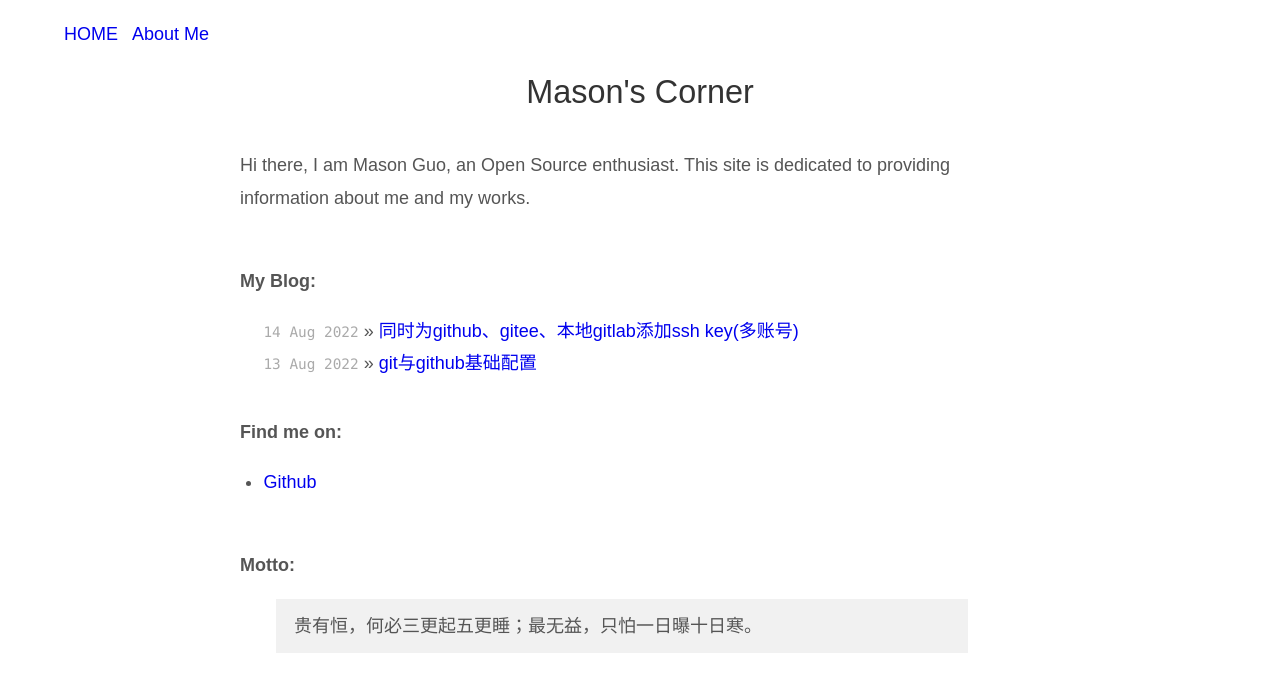
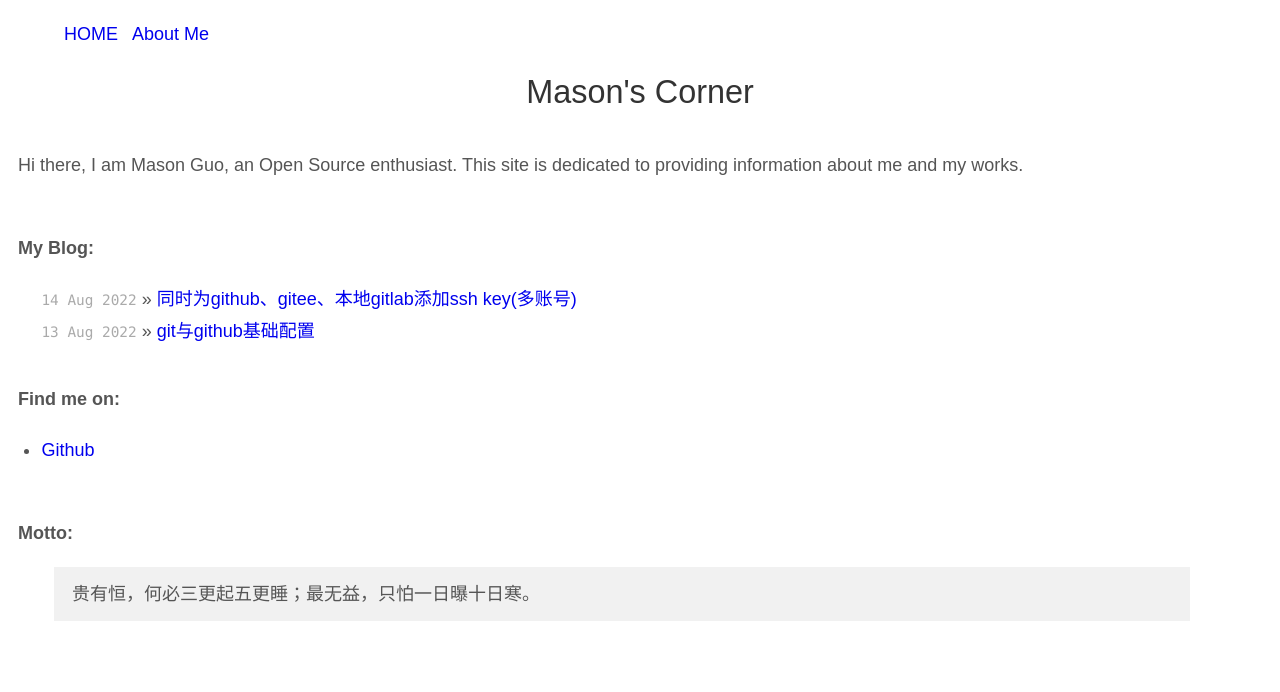
Before and after one commit to GXCINFO/GXCINFO.GITHUB.IO, a Jekyll site: the page built from index.markdown, in a window 1280 px wide. Shown: the top 692 px of the page. Built offline with Jekyll 4.4.1, drawn with Linux system fonts in a browser that asks for light colours.

Commit message:
Update style.css

```diff
--- a/static/css/style.css
+++ b/static/css/style.css
@@ -1,7 +1,11 @@
 @charset "utf-8";
-
 a {
   text-decoration: none;
+}
+img {
+  max-width: 100%;
+  display: block;
+  margin: 0 auto;
 }
 
 #navbar {
@@ -10,10 +14,7 @@ a {
   padding-bottom: 1em;
 }
 #wrapper {
-  max-width: 800px;
-  margin: 0 auto 20px;
-  padding-left: 1em;
-  padding-right: 1em;
+  max-width: 100%; padding-left: 1em; padding-right: 1em; word-wrap: break-word;
 }
 
 pre {
```
